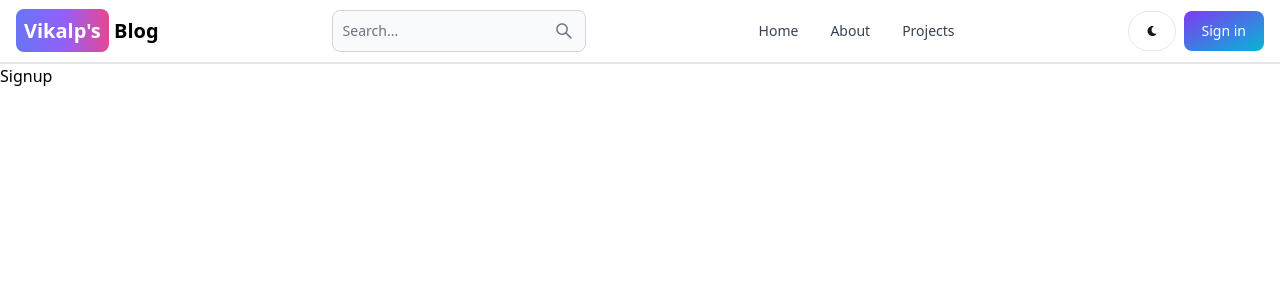
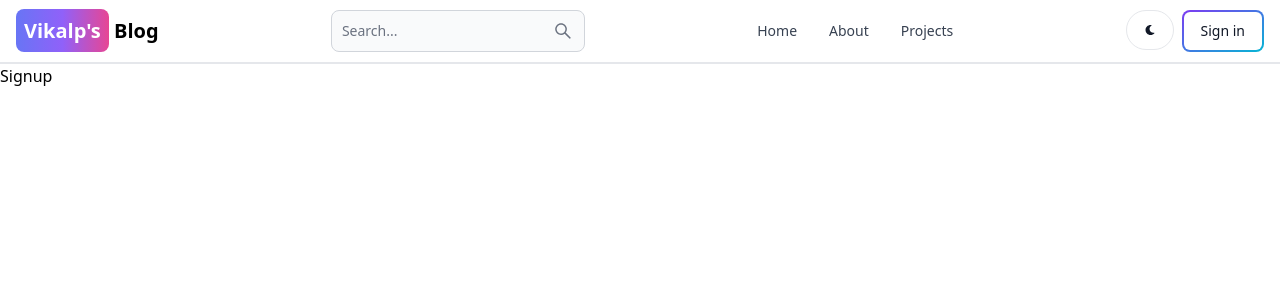
Before and after one commit to vikalp-tomer/mern-blog, a React (Vite) app in the folder client/: page /sign-up in a window 1280 px wide. Shown: the top 300 px of the page. Built offline with nearby package versions, Linux system fonts and the light colour scheme.

Commit message:
create and run the server

```diff
--- a/client/src/components/Header.jsx
+++ b/client/src/components/Header.jsx
@@ -33,7 +33,9 @@
           <FaMoon />
         </Button>
         <Link to={"/sign-in"}>
-          <Button gradientDuoTone="purpleToBlue">Sign in</Button>
+          <Button gradientDuoTone="purpleToBlue" outline>
+            Sign in
+          </Button>
         </Link>
         <Navbar.Toggle />
       </div>
```
Also changed, not shown: package.json (added, +20 -0 lines), 2 other files (tests, documents, lock files or other folders).
